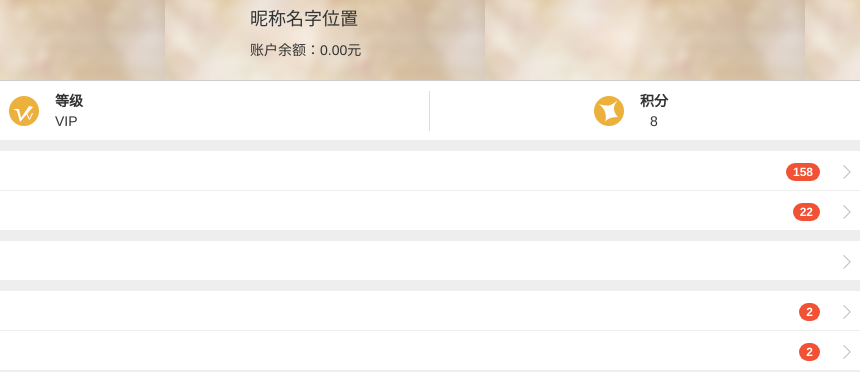
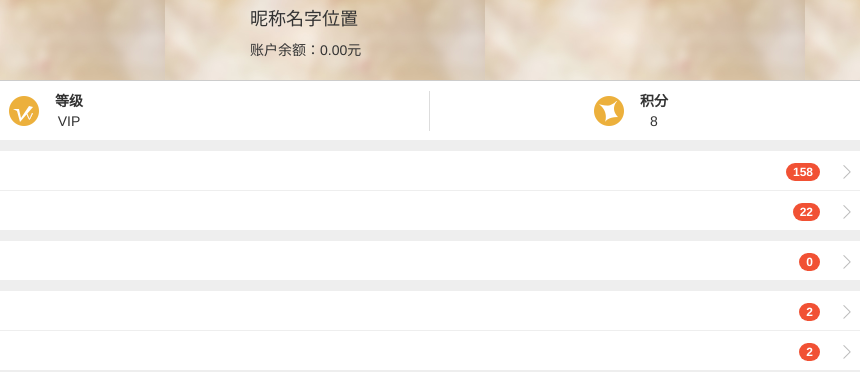
Before and after one commit to Growcat/wapshop, a plain HTML site: page numcenter.html in a window 1280 px wide. Shown: the top 372 px of the page, 210-1070 px from the left. Drawn offline with Linux system fonts and the light colour scheme.

Commit message:
update numcenter

```diff
--- a/numcenter.html
+++ b/numcenter.html
@@ -25,7 +25,7 @@
 		<!-- 等级积分 -->
 		<div class="row" style="border-top:1px solid #ccc;height:60px;padding-top:10px;">
 			<div class="col-xs-2 level"></div>
-			<div class="col-xs-4 text-left" style="border-right:1px solid #ddd;"><span style="float:left;"><b>等级</b><br>VIP</span></div>
+			<div class="col-xs-4 text-center" style="border-right:1px solid #ddd;"><span style="float:left;"><b>等级</b><br>VIP</span></div>
 			<div class="col-xs-2 ex_core"></div>
 			<div class="col-xs-4 text-center"><span style="float:left;"><b>积分</b><br>8</span></div>
 		</div>
@@ -55,7 +55,7 @@
 			<div class="row itemslist">
 				<a href="#">
 					<div class="col-xs-8"><i class="my_share"></i>我要分享</div>
-					<div class="col-xs-2 text-right" style="padding-right:0;"><span class="badge"></span></div>
+					<div class="col-xs-2 text-right" style="padding-right:0;"><span class="badge">0</span></div>
 					<div class="col-xs-2"><i class="go_next"></i></div>
 				</a>
 			</div>
```
